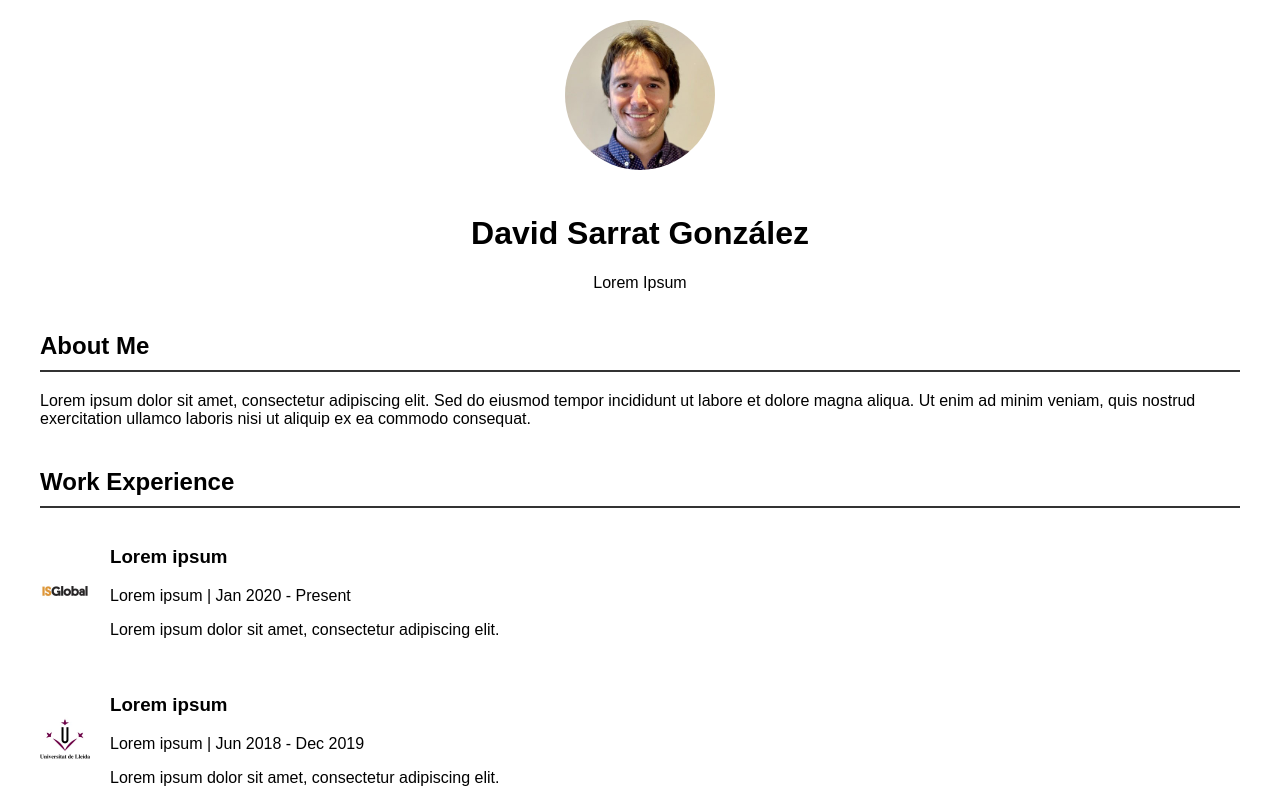
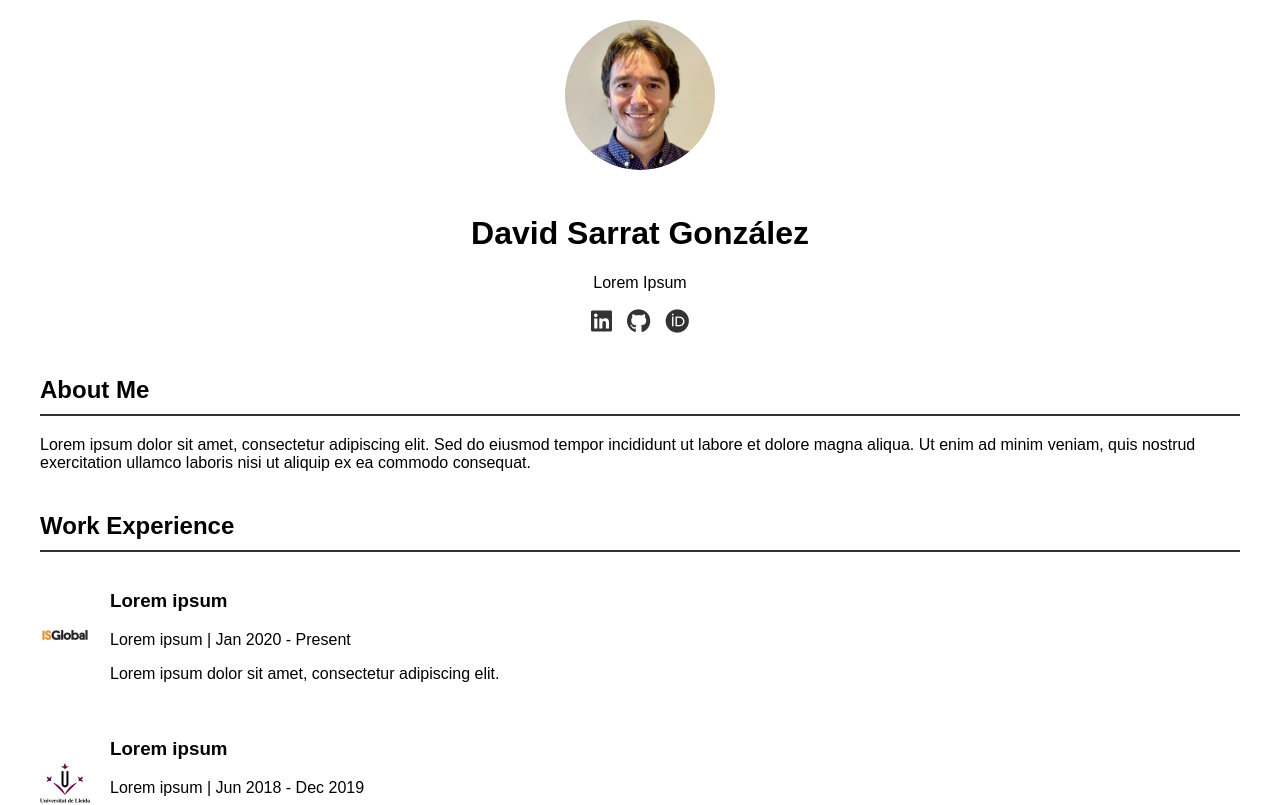
Before and after one commit to davidsarratgonzalez/davidsarratgonzalez.github.io, a React (Create React App) app: page / in a window 1280 px wide. Shown: the top 805 px of the page. Built offline with nearby package versions, Linux system fonts and the light colour scheme.

Commit message:
feat: add social links

```diff
--- a/package.json
+++ b/package.json
@@ -3,6 +3,7 @@
   "version": "0.1.0",
   "private": true,
   "dependencies": {
+    "@fortawesome/fontawesome-free": "^6.6.0",
     "@testing-library/jest-dom": "^5.17.0",
     "@testing-library/react": "^13.4.0",
     "@testing-library/user-event": "^13.5.0",
--- a/src/App.css
+++ b/src/App.css
@@ -74,6 +74,31 @@ ul {
   margin-right: 20px;
 }
 
+.social-icons {
+  display: flex;
+  justify-content: center;
+  gap: 15px;
+  margin-top: 10px;
+}
+
+.social-icons a {
+  color: #333;
+  font-size: 24px;
+  transition: color 0.3s;
+}
+
+.social-icons a:hover {
+  color: #0073b1; /* LinkedIn color */
+}
+
+.social-icons a:nth-child(2):hover {
+  color: #333; /* GitHub color */
+}
+
+.social-icons a:nth-child(3):hover {
+  color: #A6CE39; /* ORCID color */
+}
+
 @media (max-width: 768px) {
   nav {
     flex-direction: column;
--- a/src/components/Header.js
+++ b/src/components/Header.js
@@ -13,6 +13,17 @@ function Header() {
       )}
       <h1>{aboutData.name}</h1>
       <p>{aboutData.title}</p>
+      <div className="social-icons">
+        <a href="https://www.linkedin.com/in/davidsarratgonzalez" target="_blank" rel="noopener noreferrer">
+          <i className="fab fa-linkedin"></i>
+        </a>
+        <a href="https://github.com/davidsarratgonzalez" target="_blank" rel="noopener noreferrer">
+          <i className="fab fa-github"></i>
+        </a>
+        <a href="https://orcid.org/0000-0002-9064-3303" target="_blank" rel="noopener noreferrer">
+          <i className="fab fa-orcid"></i>
+        </a>
+      </div>
     </header>
   );
 }
--- a/src/index.css
+++ b/src/index.css
@@ -1,3 +1,5 @@
+@import '@fortawesome/fontawesome-free/css/all.min.css';
+
 body {
   margin: 0;
   font-family: -apple-system, BlinkMacSystemFont, 'Segoe UI', 'Roboto', 'Oxygen',
```
Also changed, not shown: 1 other file (tests, documents, lock files or other folders).
